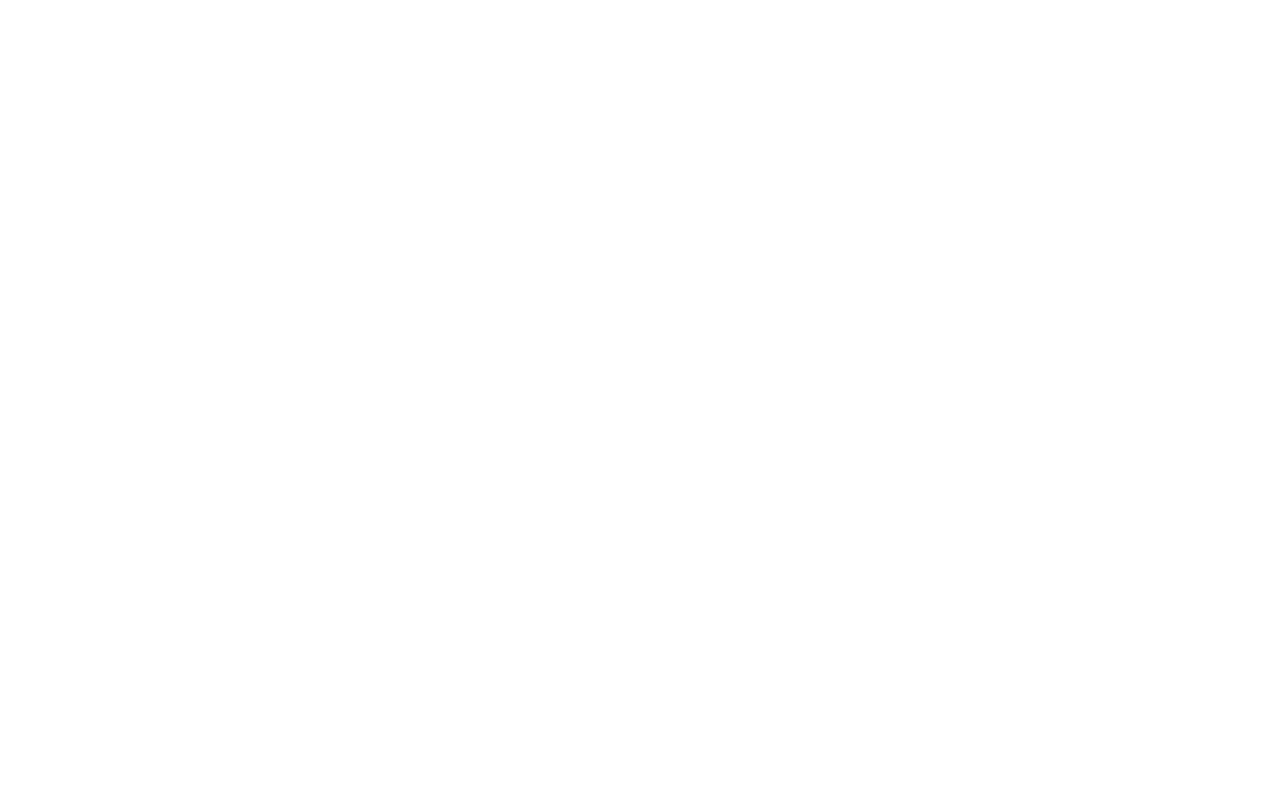
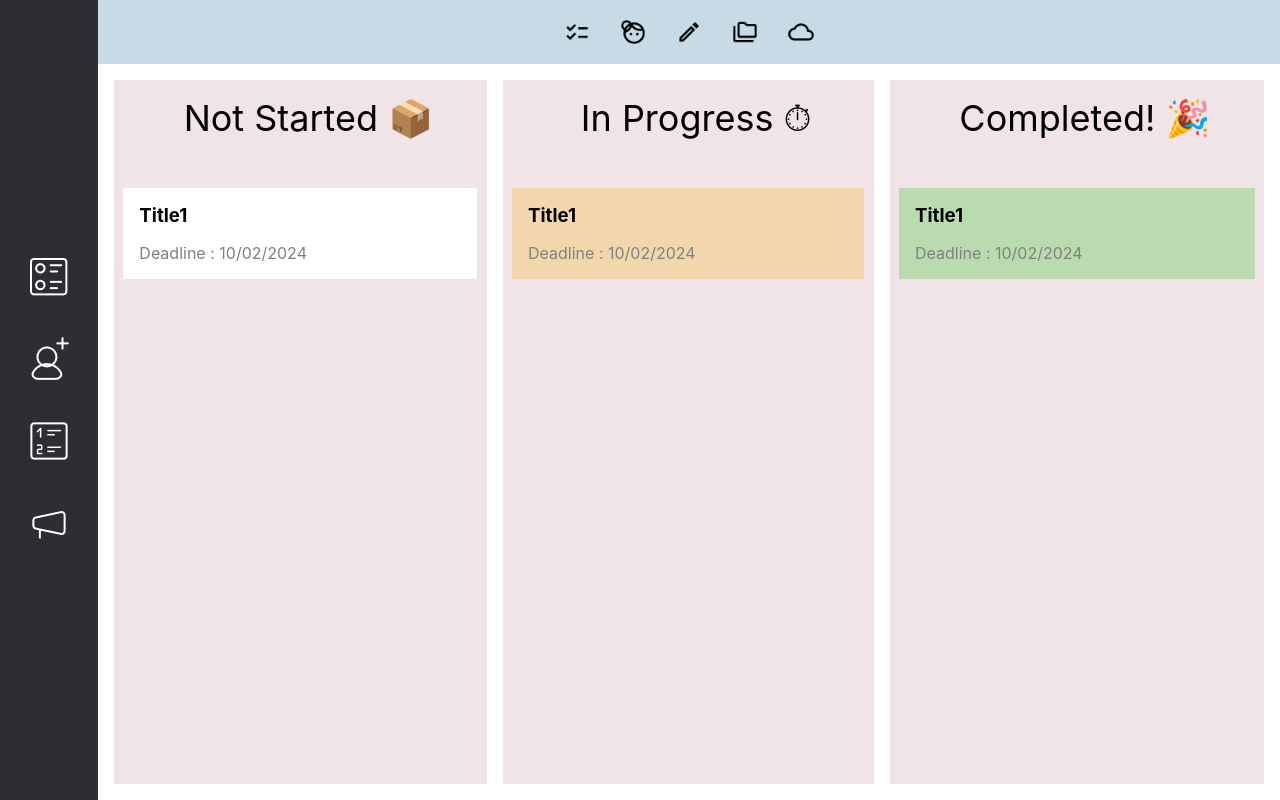
Before and after one commit to vasutomar/AIE, a React (Create React App) app: page /aie/todo in a window 1280 px wide. Built offline with nearby package versions, Linux system fonts and the light colour scheme.

Commit message:
Created todo page

```diff
--- a/src/App.js
+++ b/src/App.js
@@ -4,8 +4,6 @@
 import Authentication from './components/Authentication/Authentication.component';
 import Questions from './components/Questions/Questions.component';
 import Home from './components/Home/Home.component';
-import Construction from './components/Construction/Construction.component';
-import Todo from './molecules/CreateModal/Todo';
 
 function App() {
   return (
@@ -20,7 +18,7 @@
         <Route path="/groups/create" element={<Home page={'groups'} subPage={'create-group'}/>}/>
         <Route path="/groups/session/:groupId" element={<Home page={'groups'} subPage={'group-call'}/>}/>
         <Route path="/construction/:feature" element={<Home page={'construction'}/>}/>
-        <Route path="/todo" element={<Todo/>}/>
+        <Route path="/todo" element={<Home page={'todo'}/>}/>
       </Routes>
     </BrowserRouter>
   );
--- a/src/assets/styles/base.scss
+++ b/src/assets/styles/base.scss
@@ -61,6 +61,18 @@
 
 .color-bg-79A3D3 {
   background-color: #79a3d3;
+}
+
+.color-bg-white {
+  background-color: white;
+}
+
+.color-bg-F5C451 {
+  background-color: rgba(#F5C451, 0.4);
+}
+
+.color-bg-68CC58 {
+  background-color: rgba(#68CC58 , 0.4);
 }
 
 //------------Font colors------------//
--- a/src/components/Home/Home.component.js
+++ b/src/components/Home/Home.component.js
@@ -16,6 +16,7 @@
 import StudyGroups from "../StudyGroups/StudyGroups.component";
 import CreateModal from "../../molecules/CreateModal/CreateModal";
 import Construction from "../Construction/Construction.component";
+import Todo from "../Todo/Todo.component";
 
 function Home({ page, subPage }) {
   const [currentPage, setCurrentPage] = useState("Discussion zone");
@@ -95,6 +96,9 @@
       case "construction": {
         return <Construction />;
       }
+      case "todo": {
+        return <Todo />;
+      }
       default: {
         return <></>;
       }
@@ -135,7 +139,7 @@
       {showCreateModal && (
         <CreateModal
           closeModal={() => setShowCreateModal(false)}
-          type={"post"}
+          type={page === "todo" ? "todo" : "post"}
         />
       )}
       <div className={"home-layout"}>
--- a/src/components/StudyGroups/GroupLanding/GroupLanding.component.js
+++ b/src/components/StudyGroups/GroupLanding/GroupLanding.component.js
@@ -1,4 +1,4 @@
-import React, {useState} from "react";
+import React from "react";
 import "./GroupLanding.scss";
 import Card from "../../../atoms/Card/Card";
 import VerticalLine from "../../../atoms/VerticalLine/VerticalLine";
@@ -43,7 +43,7 @@
                   hideButtons
                   extraClasses={extraClasses}
                 />
-                <img src={card_data.image} />
+                <img src={card_data.image} alt={'group-card-img'}/>
               </div>
               {index < 3 && <VerticalLine height={300} />}
             </>
--- a/src/components/Todo/Todo.component.js
+++ b/src/components/Todo/Todo.component.js
@@ -1,13 +1,69 @@
 import React from "react";
-import './todo.scss';
+import "./Todo.scss";
 
 function Todo() {
+  const todoGroups = [
+    {
+      title: "Not Started 📦",
+      src: "",
+      id: "not-started",
+      bgColor: "color-bg-white",
+      items: [
+        {
+          title: "Title1",
+          deadline: "10/02/2024",
+        },
+      ],
+    },
+    {
+      title: "In Progress ⏱︎",
+      src: "",
+      id: "in-progress",
+      bgColor: "color-bg-F5C451",
+      items: [
+        {
+          title: "Title1",
+          deadline: "10/02/2024",
+        },
+      ],
+    },
+    {
+      title: "Completed! 🎉",
+      src: "",
+      id: "completed",
+      bgColor: "color-bg-68CC58",
+      items: [
+        {
+          title: "Title1",
+          deadline: "10/02/2024",
+        },
+      ],
+    },
+  ];
 
-    return(
-        <div className="todo-layout">
-            Todo page
-        </div>
-    );
+  return (
+    <div className="todo-layout">
+      {todoGroups.map((group, index) => {
+        return (
+          <div key={group.id} id={group.id} className="todo-group">
+            <label>{group.title}</label>
+            <div className="item-holder">
+              {group.items.map((item) => {
+                return (
+                  <div className={`todo-item ${group.bgColor}`} key={item.title}>
+                    <h3>{item.title}</h3>
+                    {item.deadline && (
+                      <div className="deadline">Deadline : {item.deadline}</div>
+                    )}
+                  </div>
+                );
+              })}
+            </div>
+          </div>
+        );
+      })}
+    </div>
+  );
 }
 
 export default Todo;
--- a/src/components/Todo/Todo.scss
+++ b/src/components/Todo/Todo.scss
@@ -1,3 +1,44 @@
 .todo-layout {
-    background-color: pink;
+  height: 100%;
+  display: grid;
+  grid-template-columns: auto auto auto;
+  grid-template-rows: 100%;
+
+  .todo-group {
+    background-color: #f1e4e8;
+    display: flex;
+    flex-direction: column;
+    align-items: center;
+    margin: 1rem;
+
+    label {
+      font-size: 36px;
+    }
+
+    .item-holder {
+      display: flex;
+      flex-direction: column;
+      height: 100%;
+      width: 95%;
+      margin-left: 1rem;
+      align-items: center;
+
+      .todo-item {
+        width: 100%;
+        margin: 1rem;
+        cursor: pointer;
+
+        .deadline {
+          color: gray;
+          margin-left: 1rem;
+        }
+      }
+    }
+  }
+  :first-child {
+    margin: 1rem 0rem 1rem 1rem;
+  }
+  :last-child {
+    margin: 1rem 1rem 1rem 0rem;
+  }
 }
--- a/src/molecules/CreateModal/CreateModal.js
+++ b/src/molecules/CreateModal/CreateModal.js
@@ -1,14 +1,14 @@
 import React from "react";
 import Post from "./Post";
-import Todo from "./Todo";
 import "../Alert/Alert.scss";
 import "./CreateModal.scss";
+import TodoCreate from "./TodoCreate";
 
 function CreateModal(props) {
   const { type, closeModal } = props;
 
   return (<div className="modal-main">
-    {type === 'post' ? <Post closeModal={closeModal}/> : <Todo />}
+    {type === 'post' ? <Post closeModal={closeModal}/> : <TodoCreate closeModal={closeModal}/>}
   </div>);
 }
 
--- a/src/molecules/CreateModal/CreateModal.scss
+++ b/src/molecules/CreateModal/CreateModal.scss
@@ -44,5 +44,11 @@
       padding-left: 0.5rem;
       font-family: Kulim Park;
     }
+
+    .deadline-input {
+      border: none;
+      padding: 0.2rem;
+      font-family: Kulim Park;
+    }
   }
 }
--- a/src/molecules/CreateModal/Todo.js
+++ /dev/null
@@ -1,7 +0,0 @@
-import React from "react";
-
-function Todo() {
-  return <></>;
-}
-
-export default Todo;
--- /dev/null
+++ b/src/molecules/CreateModal/TodoCreate.js
@@ -0,0 +1,77 @@
+import React, { useState } from "react";
+import Button from "../../atoms/Button/Button";
+import { post, getAppUrl } from "../../utils/request.util";
+
+function TodoCreate({ closeModal }) {
+  const createTodo = () => {
+    const exam = localStorage.getItem("exam");
+    const username = localStorage.getItem("username");
+    const deadline = document.getElementById("deadline").value;
+    const title = document.getElementById("create-todo-title").value;
+
+    const payload = {
+      exam,
+      title,
+      deadline,
+      username,
+    };
+    post(
+      `${getAppUrl()}/todo/`,
+      payload,
+      {
+        Authorization: localStorage.getItem("token"),
+      },
+      (response) => {
+        /*Do Nothing*/
+        console.log("create todo response", response);
+        window.location.reload();
+        closeModal();
+      },
+      (error) => {
+        /*Handle Error*/
+        console.log(error);
+      }
+    );
+  };
+
+  return (
+    <div className="create-post-container color-bg-C7DBE6">
+      <div className="header flex-row">
+        <h1 className="m-8">Create Todo</h1>
+        <div className="cross-button">
+          <span className="material-symbols-outlined" onClick={closeModal}>
+            close
+          </span>
+        </div>
+      </div>
+
+      <div className="body flex-column">
+        <input
+          className="h-3 inp"
+          placeholder="To do..."
+          id="create-todo-title"
+        />
+        <div>
+          Deadline:{" "}
+          <input
+            placeholder="Set Deadline"
+            className="m-8 w-12 deadline-input"
+            type="date"
+            id="deadline"
+            name="deadline"
+          />
+        </div>
+      </div>
+      <div className="footer flex-row justify-content-center">
+        <Button
+          onClick={() => createTodo()}
+          extraClass="m-8 w-12 h-3"
+          buttonType={"primWhite"}
+          text={"Create Todo"}
+        />
+      </div>
+    </div>
+  );
+}
+
+export default TodoCreate;
```
